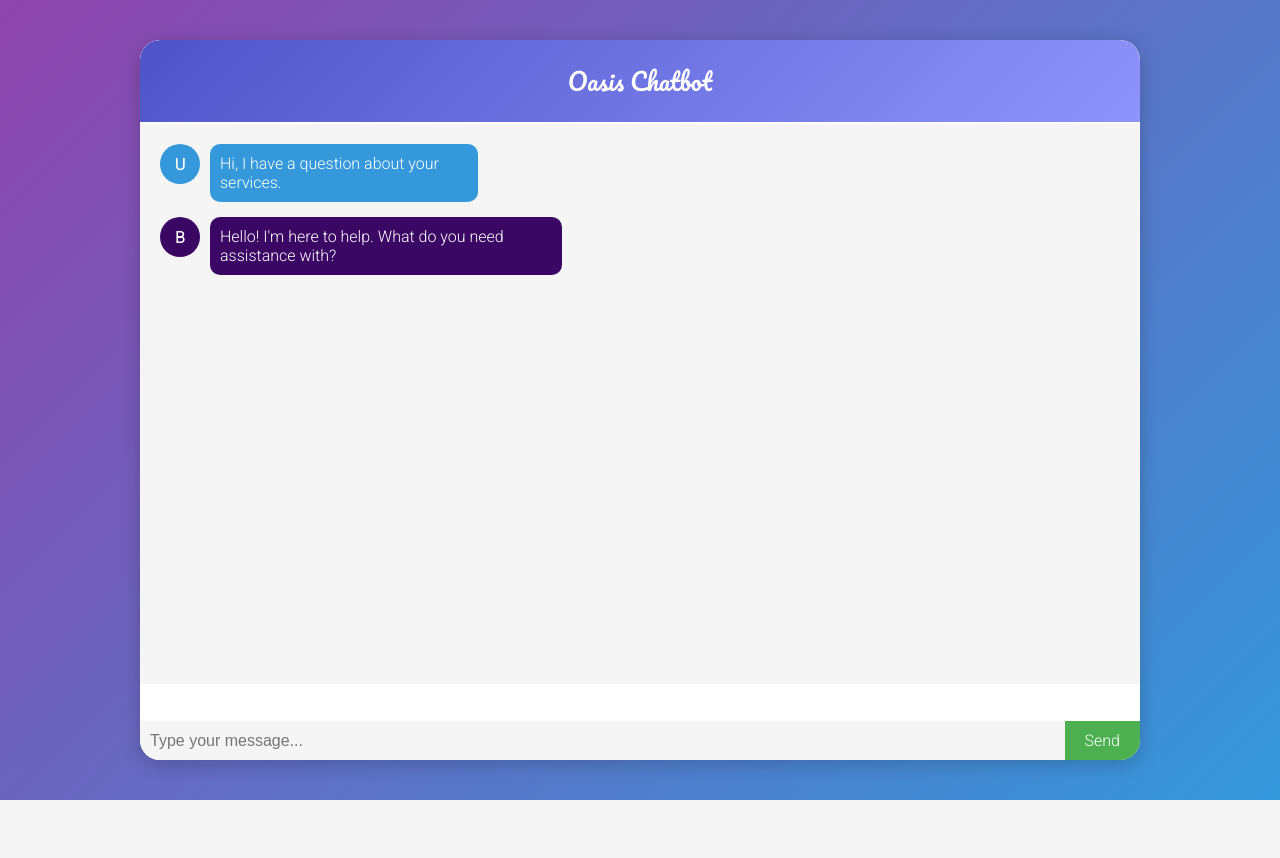
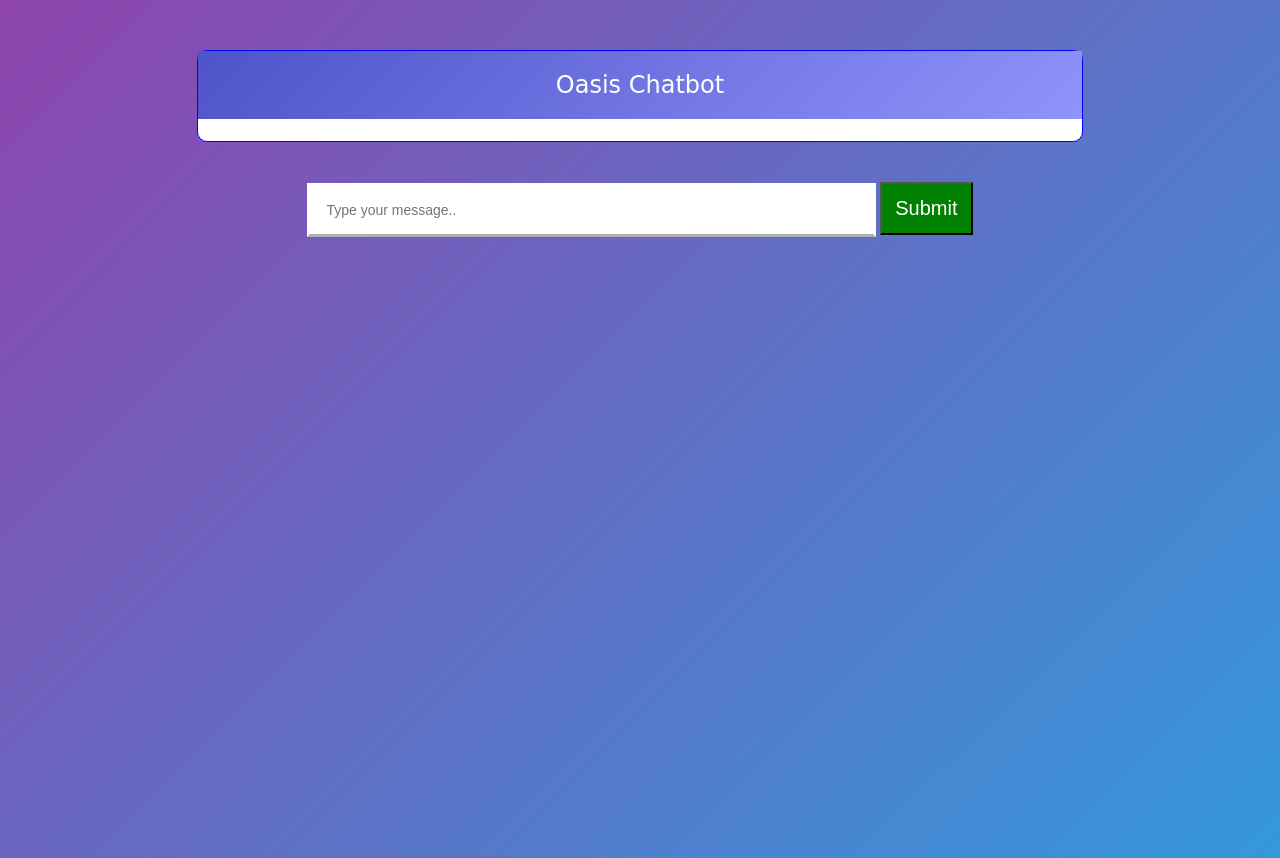
Before and after one commit to HamzaSajjad141/FYP_OASIS_LEARNING, a Django app: template oasisProject/oasisApp/templates/Chat.html in a window 1280 px wide. Before the commit the page ends 800 px from the top, so only its background shows below. Run offline with Django 4.2, Linux system fonts and the light colour scheme; the template is opened without the code that fills it, so the values that code supplies are empty; parts of the project's set-up code (start-up, migrations or seed data) failed here and were passed over.

Commit message:
add text generation and its frontend

```diff
--- a/oasisProject/oasisApp/templates/Chat.html
+++ b/oasisProject/oasisApp/templates/Chat.html
@@ -1,36 +1,21 @@
 <!DOCTYPE html>
 <html lang="en">
-
 <head>
     <meta charset="UTF-8">
     <meta name="viewport" content="width=device-width, initial-scale=1.0">
-    <title>Oasis Learning - Chatbot</title>
-    <link rel="stylesheet" href="https://fonts.googleapis.com/css2?family=Pacifico&family=Roboto:wght@300&display=swap">
+    <title>Chatbot</title>
+    <script src="https://code.jquery.com/jquery-3.7.1.js" integrity="sha256-eKhayi8LEQwp4NKxN+CfCh+3qOVUtJn3QNZ0TciWLP4=" crossorigin="anonymous"></script>
+
     <style>
-        body {
-    font-family: 'Roboto', sans-serif;
-    margin: 0;
-    padding: 0;
-    background: linear-gradient(135deg, #8e44ad, #3498db);
-    display: flex;
-    align-items: center;
-    justify-content: center;
-    height: 100vh;
-}
+        header, footer {
+            background-color: #333;
+            color: #fff;
+            text-align: center;
+            padding: 10px;
+            margin:10px;
+        }
 
-.chatbot-container {
-    background-color: #fff;
-    border-radius: 20px;
-    box-shadow: 0 4px 20px rgba(0, 0, 0, 0.2);
-    width: 80vw; /* Adjusted width to cover 80% of the viewport */
-    max-width: 1000px; /* Added max-width for better responsiveness */
-    overflow: hidden;
-    display: flex;
-    flex-direction: column;
-    height: 90vh; /* Adjusted height to cover 90% of the viewport */
-}
-
-        .chat-header {
+        .chat-header{
             background: linear-gradient(135deg, #4e54c8, #8f94fb);
             color: white;
             padding: 20px;
@@ -38,121 +23,109 @@
             font-size: 1.5em;
             font-family: 'Pacifico', cursive;
             border-bottom: 2px solid #fff;
-            border-radius: 20px 20px 0 0;
+        }
+        footer {
+            background-color: #333;
+            color: #fff;
+            text-align: center;
+            padding: 10px;
+            margin:10px;
+        }
+        body {
+            font-family: 'Roboto', sans-serif;
+            background: linear-gradient(135deg, #8e44ad, #3498db);
+            align-items: center;
+            justify-content: center;
+            height: 100vh;
         }
 
-        .chat-body {
-            padding: 20px;
-            flex: 1;
-            display: flex;
-            flex-direction: column;
-            overflow-y: auto;
-            background-color: #f5f5f5;
+        #chatbot{
+            background: white;
+            margin-left: auto;
+            margin-right: auto;
+            width: 70%;
+            margin-top: 50px;
+            border-radius: 10px;
+            border: 1px solid blue;
         }
 
-        .message {
-            display: flex;
-            margin-bottom: 15px;
-            align-self: flex-start;
+        .botText{
+            font-family: monospace;
+            font-size: 20px;
+            text-align: left;
+            line-height: 25px;
+            color: rgb(109,111,109);
         }
 
-        .user-avatar {
-            width: 40px;
-            height: 40px;
-            border-radius: 50%;
-            background-color: #3498db;
-            color: white;
-            display: flex;
-            align-items: center;
-            justify-content: center;
-            font-weight: bold;
-            margin-right: 10px;
+        #userInput{
+            margin-left: auto;
+            margin-right: auto;
+            margin-top: 40px;
+            width: 70%;
+            text-align: center;
         }
 
-        .user-message {
-            background-color: #3498db;
-            color: white;
-            padding: 10px;
-            border-radius: 10px;
-            max-width: 70%;
+        #textInput{
+            border: 3px solid white;
+            border-bottom: 3px solid #afafaf;
+            font-size: 14px;
+            width:60%;
+            padding: 16px;
+            color: rgb(213, 67,41);
         }
 
-        .bot-avatar {
-            width: 40px;
-            height: 40px;
-            border-radius: 50%;
-            background-color: #3b0764;
+        #buttonInput{
+            padding: 13px;
+            font-size: 20px;
+            background-color: green;
             color: white;
-            display: flex;
-            align-items: center;
-            justify-content: center;
-            font-weight: bold;
-            margin-right: 10px;
         }
 
-        .bot-message {
-            background-color: #3b0764;
-            color: white;
-            padding: 10px;
-            border-radius: 10px;
-            max-width: 70%;
+        .userText{
+            width: 100%;
+            text-align: right;
+            font-family: monospace;
+            font-size: 20px;
+            line-height: 25px;
+            color: rgb(109,111,109);
         }
 
-        .message-input {
-            display: flex;
-            margin-top: 20px;
-            border-top: 2px solid #fff;
-            padding-top: 15px;
+    </style>
+
+</head>
+<body>
+
+    <div>
+        <div id="chatbot">
+            <div class="chat-header">Oasis Chatbot</div>
+            <p class = "botText"><span></span></p>
+        </div>
+
+        <div id="userInput">
+            <input type="text" id="textInput" name="userMessage" placeholder="Type your message.."/>
+            <input type="submit" value="Submit" id="buttonInput" />
+        </div>
+    </div>
+
+    <script>
+        function getUserResponse()
+        {
+            var userText = $('#textInput').val();
+            var userHTML = "<p class = 'userText'> User: <span>" + userText + "</span></p>";
+
+            $('#textInput').val("");
+
+            $('#chatbot').append(userHTML);
+
+            $.get('/getResponse',{userMessage:userText}).done(function(data){
+                var returnedMessage = "<p class='botText'>Chatbot: <span>" + data + "</span></p>";
+                $('#chatbot').append(returnedMessage);
+            })
         }
 
-        .input-field {
-            flex: 1;
-            padding: 10px;
-            font-size: 1em;
-            border: none;
-            border-radius: 0;
-            outline: none;
-            background-color: #f5f5f5;
-            color: #333;
-        }
-
-        .send-btn {
-            background-color: #4caf50;
-            color: white;
-            padding: 10px 20px;
-            border: none;
-            border-radius: 0;
-            cursor: pointer;
-            font-size: 1em;
-            font-family: 'Roboto', sans-serif;
-            transition: background-color 0.3s ease-in-out;
-        }
-
-        .send-btn:hover {
-            background-color: #45a049;
-        }
-    </style>
-</head>
-
-<body>
-    <div class="chatbot-container">
-        <div class="chat-header">Oasis Chatbot</div>
-        <div class="chat-body">
-            <div class="message">
-                <div class="user-avatar">U</div>
-                <div class="user-message">Hi, I have a question about your services.</div>
-            </div>
-            <div class="message">
-                <div class="bot-avatar">B</div>
-                <div class="bot-message">Hello! I'm here to help. What do you need assistance with?</div>
-            </div>
-            <!-- More messages go here -->
-        </div>
-        <div class="message-input">
-            <input type="text" class="input-field" placeholder="Type your message...">
-            <button class="send-btn">Send</button>
-        </div>
-    </div>
+        $('#buttonInput').click(function(){
+            getUserResponse();
+        })
+    </script>
 </body>
-
 </html>
--- a/oasisProject/oasisApp/urls.py
+++ b/oasisProject/oasisApp/urls.py
@@ -11,5 +11,6 @@ urlpatterns = [
    path('Chat/', views.Chat,name='Chat'),
    path('Dashboard/', views.Dashboard,name='Dashboard')
 
+   path('getResponse', views.getResponse, name='getResponse')
 
 ]
```
Also changed, not shown: oasisProject/oasisApp/views.py (+26 -0 lines).
